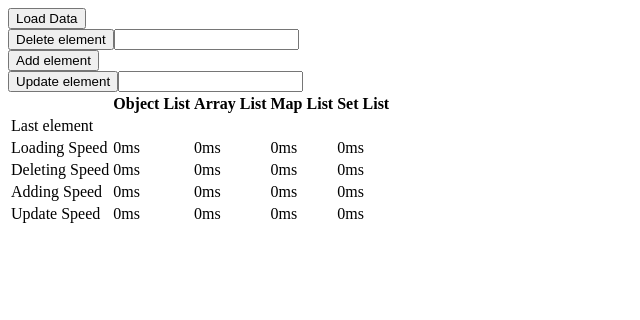
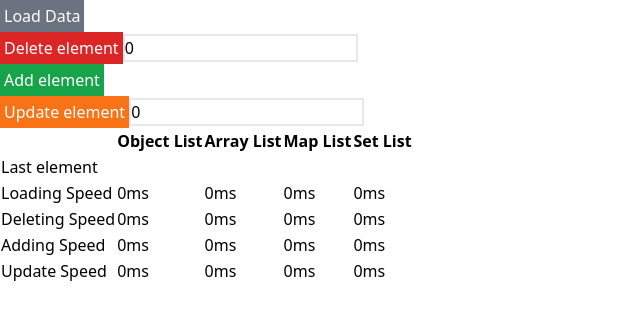
Before and after one commit to rogerioasj/list-speed-test, a React (Vite) app: page / in a window 1280 px wide. Shown: the top 320 px of the page, without its empty margins (0-640 px from the left). Built offline with nearby package versions, Linux system fonts and the light colour scheme.

Commit message:
tailwindcss

```diff
--- a/package.json
+++ b/package.json
@@ -16,6 +16,9 @@
     "@types/react": "^18.0.15",
     "@types/react-dom": "^18.0.6",
     "@vitejs/plugin-react": "^2.0.0",
+    "autoprefixer": "^10.4.7",
+    "postcss": "^8.4.14",
+    "tailwindcss": "^3.1.6",
     "typescript": "^4.6.4",
     "vite": "^3.0.0"
   }
--- /dev/null
+++ b/postcss.config.cjs
@@ -0,0 +1,6 @@
+module.exports = {
+  plugins: {
+    tailwindcss: {},
+    autoprefixer: {},
+  },
+}
--- a/src/App.tsx
+++ b/src/App.tsx
@@ -333,10 +333,10 @@ function App() {
 
   return (
     <>
-      <button onClick={getDataFromAPI}>Load Data {data ? "(" + data?.length + ")" : ""}</button><br />
-      <button onClick={() => deleteItem()}>Delete element</button><input type="number" ref={indexToDeleteInput} id="indexToDeleteInput" /><br />
-      <button onClick={() => addItem()}>Add element</button><br />
-      <button onClick={() => updateItem()}>Update element</button><input type="number" ref={indexToUpdateInput} id="indexToUpdateInput" /> <br />
+      <button onClick={getDataFromAPI} className="bg-gray-500 text-center text-white py-1 pl-1 pr-1">Load Data {data ? "(" + data?.length + ")" : ""}</button><br />
+      <button onClick={() => deleteItem()} className="bg-red-600 text-center text-white py-1 pl-1 pr-1">Delete element</button><input className="border-2" type="number" ref={indexToDeleteInput} id="indexToDeleteInput" defaultValue={0} /><br />
+      <button onClick={() => addItem()} className="bg-green-600 text-center text-white py-1 pl-1 pr-1">Add element</button><br />
+      <button onClick={() => updateItem()} className="bg-orange-500 text-center text-white py-1 pl-1 pr-1">Update element</button><input className="border-2" type="number" ref={indexToUpdateInput} id="indexToUpdateInput" defaultValue={0} /> <br />
       <table>
         <thead>
           <tr>
--- a/src/index.css
+++ b/src/index.css
@@ -0,0 +1,3 @@
+@tailwind base;
+@tailwind components;
+@tailwind utilities;
--- /dev/null
+++ b/tailwind.config.cjs
@@ -0,0 +1,11 @@
+/** @type {import('tailwindcss').Config} */
+module.exports = {
+  content: [
+    "./index.html",
+    "./src/**/*.{js,ts,jsx,tsx}",
+  ],
+  theme: {
+    extend: {},
+  },
+  plugins: [],
+}
```
Also changed, not shown: 1 other file (tests, documents, lock files or other folders).
